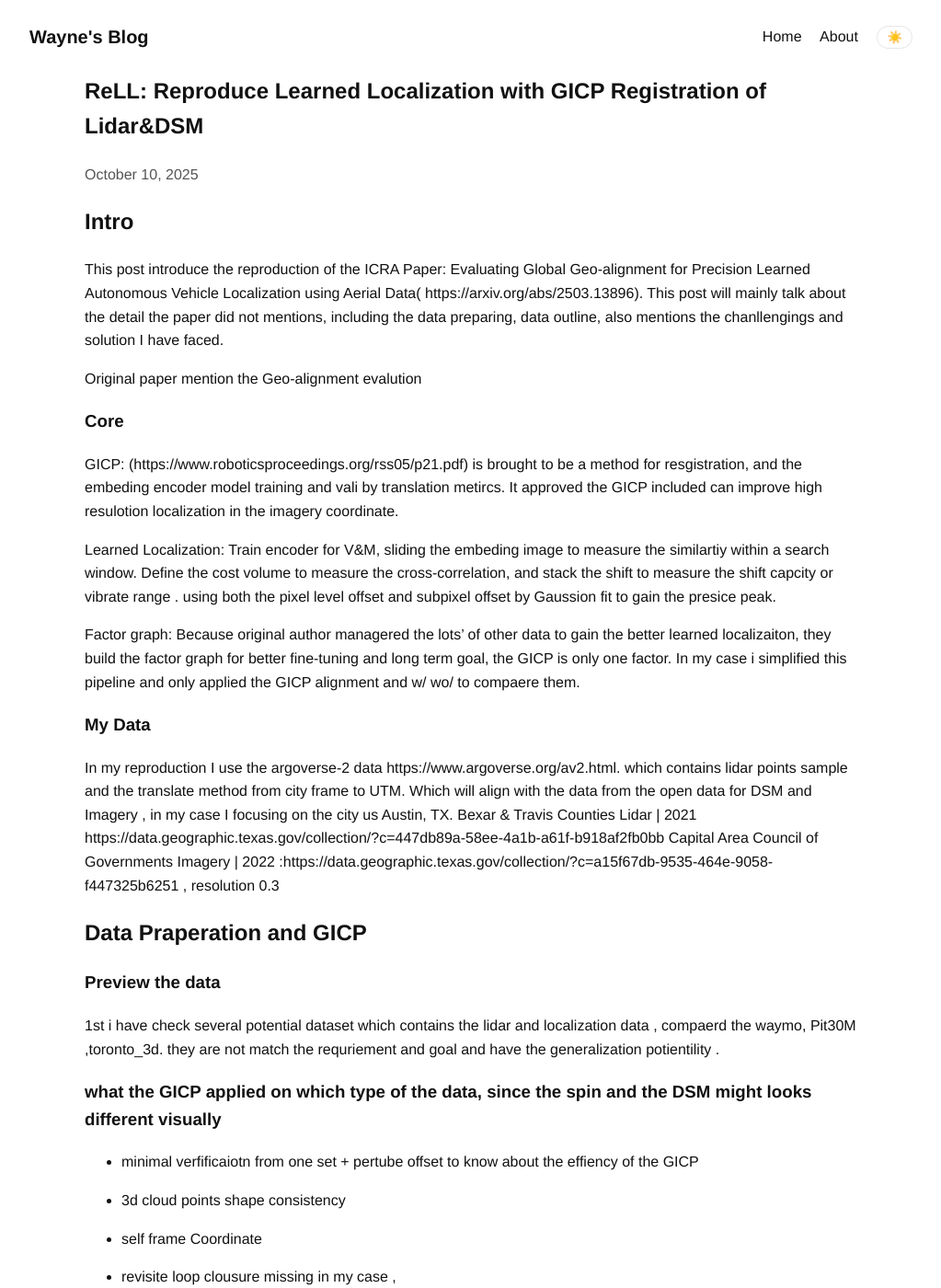
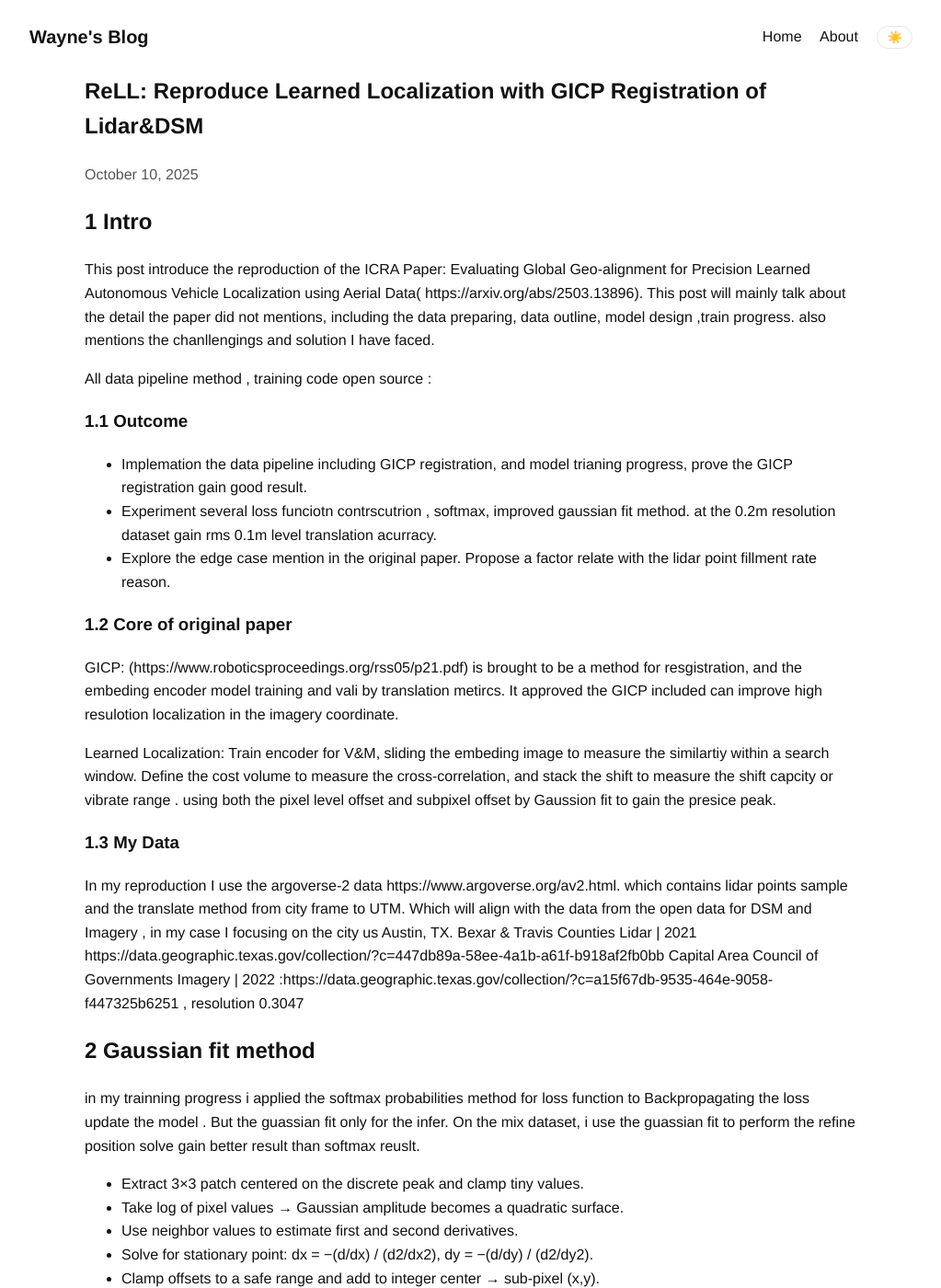
Before and after one commit to wayne-xyz/wayne-xyz.github.io, a Jekyll site: the page built from _posts/2025-10-10-Reproduce-Learned-Localization-with-GICP-Registration.md, in a window 1280 px wide and 1400 px high. Shown: the whole window at 92% size, without its empty margins (128-1151 px from the left). Built offline with Jekyll 4.4.1, drawn with Linux system fonts in a browser that asks for light colours; some of the changed text lies outside the part shown.

Commit message:
Update blog post on learned localization with GICP registration: enhance introduction, add detailed methodology, and include new comparison figures.

````diff
--- a/_posts/2025-10-10-Reproduce-Learned-Localization-with-GICP-Registration.md
+++ b/_posts/2025-10-10-Reproduce-Learned-Localization-with-GICP-Registration.md
@@ -7,115 +7,67 @@ tags: [localization, map, ml, autonomous, DSM, lidar, imagery, geospatial]
 ---
 
 
-## Intro
-This post introduce the reproduction of the ICRA Paper: Evaluating Global Geo-alignment for Precision Learned Autonomous Vehicle Localization using Aerial Data( https://arxiv.org/abs/2503.13896). This post will mainly talk about the detail the paper did not mentions, including the data preparing, data outline, also mentions the chanllengings and solution I have faced.
+## 1 Intro
+This post introduce the reproduction of the ICRA Paper: Evaluating Global Geo-alignment for Precision Learned Autonomous Vehicle Localization using Aerial Data( https://arxiv.org/abs/2503.13896). This post will mainly talk about the detail the paper did not mentions, including the data preparing, data outline,  model design ,train progress. also mentions the chanllengings and solution I have faced.
 
-Original paper mention the Geo-alignment evalution
+All data pipeline method , training code open source  :
 
-### Core
+
+
+### 1.1 Outcome
+- Implemation the data pipeline including GICP registration, and model trianing progress, prove the GICP registration gain good result.
+- Experiment several loss funciotn contrscutrion , softmax, improved gaussian fit method. at the 0.2m resolution dataset gain rms 0.1m level translation acurracy.
+- Explore the edge case mention in the original paper. Propose a factor relate with the lidar point fillment rate reason.
+
+### 1.2 Core of original paper
 GICP: (https://www.roboticsproceedings.org/rss05/p21.pdf) is brought to be a method for resgistration, and the embeding encoder model training and vali by translation metircs. It approved the GICP included can improve high resulotion localization in the imagery coordinate.
 
 Learned Localization: Train encoder for V&M, sliding the embeding image to measure the similartiy within a search window. Define the cost volume to measure the cross-correlation,   and stack the shift to measure the shift capcity or vibrate range . using both the pixel level offset and subpixel offset by Gaussion fit to gain the presice peak.
 
-Factor graph: Because original author managered the lots' of other data to gain the better learned localizaiton, they build the factor graph for better fine-tuning and long term goal, the GICP is only one factor. In my case i simplified this pipeline and only applied the GICP alignment and w/ wo/ to compaere them.
 
-### My Data
+### 1.3 My Data
 In my reproduction I use the argoverse-2 data https://www.argoverse.org/av2.html. which contains lidar points sample and the translate method from city frame to UTM. Which will align with the data from the open data for DSM and Imagery , in my case I focusing on the city us Austin, TX.
 Bexar & Travis Counties Lidar | 2021 https://data.geographic.texas.gov/collection/?c=447db89a-58ee-4a1b-a61f-b918af2fb0bb
-Capital Area Council of Governments Imagery | 2022  :https://data.geographic.texas.gov/collection/?c=a15f67db-9535-464e-9058-f447325b6251  , resolution 0.3
+Capital Area Council of Governments Imagery | 2022  :https://data.geographic.texas.gov/collection/?c=a15f67db-9535-464e-9058-f447325b6251  , resolution 0.3047
+
+## 2 Gaussian fit method
+
+
+in my trainning progress i applied the softmax probabilities  method for loss function to Backpropagating the loss update the model . But the guassian fit only for the infer.
+On the mix dataset, i use the guassian fit to perform the refine position solve gain better result than softmax reuslt.
+
+- Extract 3×3 patch centered on the discrete peak and clamp tiny values.
+- Take log of pixel values → Gaussian amplitude becomes a quadratic surface.
+- Use neighbor values to estimate first and second derivatives.
+- Solve for stationary point: dx = −(d/dx) / (d2/dx2), dy = −(d/dy) / (d2/dy2).
+- Clamp offsets to a safe range and add to integer center → sub‑pixel (x,y).
+- Optionally sample score via bilinear interpolation at refined (x,y).
 
 
 
-## Data Praperation and GICP
+| **Method** | **RMS Errors (m)** | **P50 (Median) (m)** | **P99 (99th Percentile) (m)** | **Mean Distance (m)** | **Max Distance (m)** |
+|:------------|:-------------------|:----------------------|:-------------------------------|:----------------------|:--------------------:|
+| **Softmax Refinement** | **X:** 0.2273<br>**Y:** 0.2637<br>**Dist:** 0.3481 | **X:** 0.0711<br>**Y:** 0.1161<br>**Dist:** 0.1753 | **X:** 1.0376<br>**Y:** 1.0816<br>**Dist:** 1.2508 | 0.2498 | 1.6772 |
+| **Gaussian Peak Refinement** | **X:** 0.1907<br>**Y:** 0.2222<br>**Dist:** 0.2928 | **X:** 0.0690<br>**Y:** 0.1154<br>**Dist:** 0.1701 | **X:** 0.9560<br>**Y:** 1.0050<br>**Dist:** 1.2029 | 0.2090 | 1.6772 |
 
-### Preview the data
-1st i have check several potential dataset which contains the lidar and localization data , compaerd the waymo, Pit30M ,toronto_3d. they are not match the requriement and goal and have the generalization potientility .
+Based on my data the guassian fit method gain better converge than softmax, but because of undiffenretiable guassian fit we can not applied it into the model training .
 
+![Position Refinement Comparison](/img/Position%20Refinment%20Comparison.png)
+Fig1. comapre 3 refined cross-corralation peak finding result at the mix dataset
 
-### what the GICP applied on which type of the data, since the spin and the DSM might looks different visually
+![Compare Peak Finding Method](/img/Comapre%20peak%20finding%20method.png)
+Fig2. compare 3 refined peak finding method, most time gaussain fit method can gain equaivlant result as softmax
 
-- minimal verfificaiotn from one set + pertube offset to know about the effiency of the GICP
+![Compare Peak Finding Method 2](/img/Comparepeakfindingmethod2.png)
+Fig3. sometime the guassian fit method gains better result
 
-- 3d cloud points shape consistency
+## 3 Fillment rate
 
-- self frame Coordinate
+In the original paper describe the situaiton is when under the
 
-- revisite loop clousure missing in my case ,
+I have tried two resolution plan plan1 is original imagery resoltuoin , and plan2 is the following the paper's method upsampling to 0.2. we gain better result at the upsampling method. It's high related with the fillment rate I will intro more below.
 
-
-## Embeding Train and measure
-
-### Train and verif loop :
-
-1. two embeding ,  pertueb
-2. overlap , sliding within serach window
-3. each shift Δx,Δy  , correlation value - build the cost map(  cost volunms) in a stack
-4. get the peak , create the 5x5 cell around it , and build the gaussian surface .
-5. Gaussian mean, fractional-pixel offset .  e.g 2.31px right 1.1px up ...
-6. Gaussian covariance , sharper peak(lower uncertainty )
-7.
-
-### Parameter define, in my case i have tried several parameters which not explicited in the paper,
-- upsampling (for imagery )
-search window:1m,
-v-m submap size: 32mx32m , upsampling to the 256x256pixles, embedding resulotion : 0.125m
-same pertube +-1m, +-3deg
-? gap  ?embedding pixel size differ from the original size
-
-- not explicit the cnn encoder
-
-
-reproduce
-
-
-Befroe i train the whole progress, this model train is not plain model , it will include the search windows, guassian surface and the mean+ varirance  ,
-
-
-### Training: learned LiDAR ↔ map localizer
-
-What I’m building
-
-A learned LiDAR ↔ map (DSM + imagery) localizer. Two tied CNN encoders (shared arch) produce 128-D embeddings for LiDAR and map patches. We cross-correlate LiDAR embeddings against shifted map embeddings over a 2D search window to estimate translation.
-
-How training works (short)
-
-- Synthetic labels via perturbation: during training we randomly shift the LiDAR embedding relative to the map embedding. The applied shift (in embedding pixels) is the ground-truth offset.
-- Cost volume: for every integer shift (dx, dy) inside the search window we compute a correlation (similarity) score and stack those into a 2D cost map (cost volume slice).
-- Prediction: pick the argmax location in the cost map (discrete grid peak) as the estimated offset.
-- Loss: compute the difference between predicted and ground-truth offsets, converting embedding pixels to meters using: meters = (embedding px) × (encoder stride) × (map resolution). Rotation search is disabled in these runs (max_rotation_deg = 0).
-
-Key assumptions and units
-
-- All perturbations, search steps and the cost volume grid are expressed in embedding pixels (the encoder's downsampled grid).
-- Reported metrics are in meters. Use the conversion above to translate between embedding pixels and meters.
-
-Observations and concerns
-
-- Quantization / no sub-pixel estimator: using a hard argmax on a discrete embedding grid quantizes predictions to integer embedding pixels. This creates a natural error floor: even with near-perfect features you typically see residual error on the order of ~0.25–0.5 embedding px, which in the author's setup often corresponds to ~0.5–1.0 m.
-- No rotation search: with max_rotation_deg = 0 we don't estimate orientation, so θ metrics will be near zero but not informative for rotation performance.
-- Loss plateau: training loss sometimes stalls around ~0.6–1.2 m. This magnitude matches the expected quantization floor plus occasional mismatches in feature alignment between modalities.
-
-Why the loss can't go below ~0.4 (yet)
-
-With a hard discrete argmax the estimator cannot recover offsets between grid cells. Even if the model produces a very sharp, correct peak, the prediction is rounded to the nearest embedding pixel. Without a local sub-pixel refinement (soft-argmax, Gaussian fit, quadratic interpolation, or a small regression head that refines the peak), there is an irreducible error floor determined by the embedding stride and map resolution.
-
-Short checklist of simple improvements to reduce the floor
-
-- Add a sub-pixel peak estimator: soft-argmax, local quadratic/Gaussian fit around the peak, or a small NN head that regresses fractional offsets from the local cost patch.
-- Increase embedding resolution (smaller stride or upsample before correlation) to reduce quantization step in meters (tradeoff: compute and memory).
-- Enable a small rotation search or predictor if heading errors are relevant.
-- Improve cross-modal feature alignment (data augmentation, contrastive losses, or additional supervision) to reduce mismatches that worsen the plateau.
-
-These changes are low-risk and can be tested incrementally to see which gives the largest practical drop in meter-level error.
-
-
-
-Cross-corraltion caculate: channel-wise dot product(cosine similarity)
-
-```python
-lidar_feat = F.normalize(lidar_feat, p=2, dim=1)   # along channel dim C
-geo_feat   = F.normalize(geo_feat,   p=2, dim=1)
-corr = F.conv2d(geo_padded[b:b+1], kernel=online[b:b+1], padding=0)
-```
-
-compare the guassian surface vs soft-argmax , discrete to continous
+| Plan  | Resolution (m) | Raster Size | Range (m) | x_rms (m, UTM) | y_rms (m, UTM) | θ (deg) |
+|--------|----------------|-------------|------------|----------------|----------------|----------|
+| Plan 1 | 0.3047         | 329 × 329   | 100 × 100  | 0.483          | 0.423          | 0.7083   |
+| Plan 2 | 0.2            | 150 × 150   | 30 × 30    | 0.104          | 0.119          | 0.4480   |
````
Also changed, not shown: img/Comapre peak finding method.png (added), img/Comparepeakfindingmethod2.png (added), img/Position Refinment Comparison.png (added).
